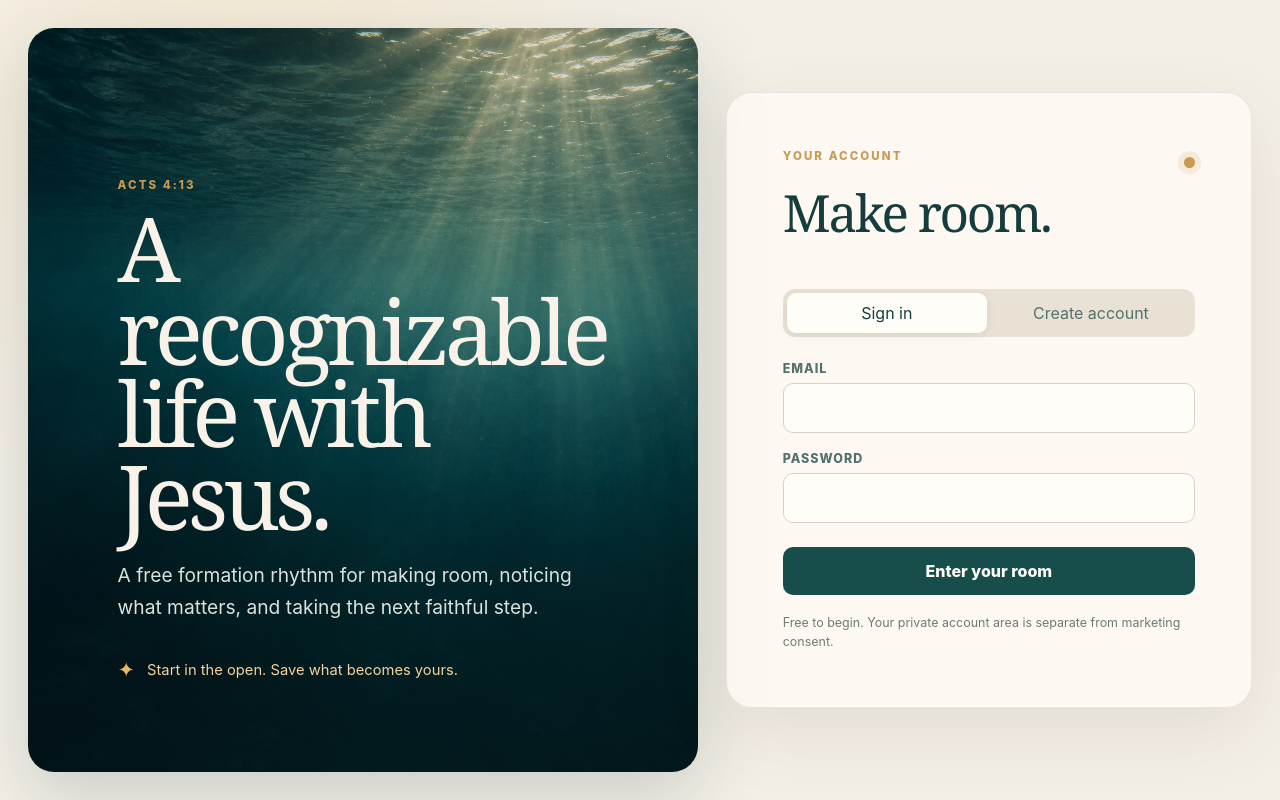
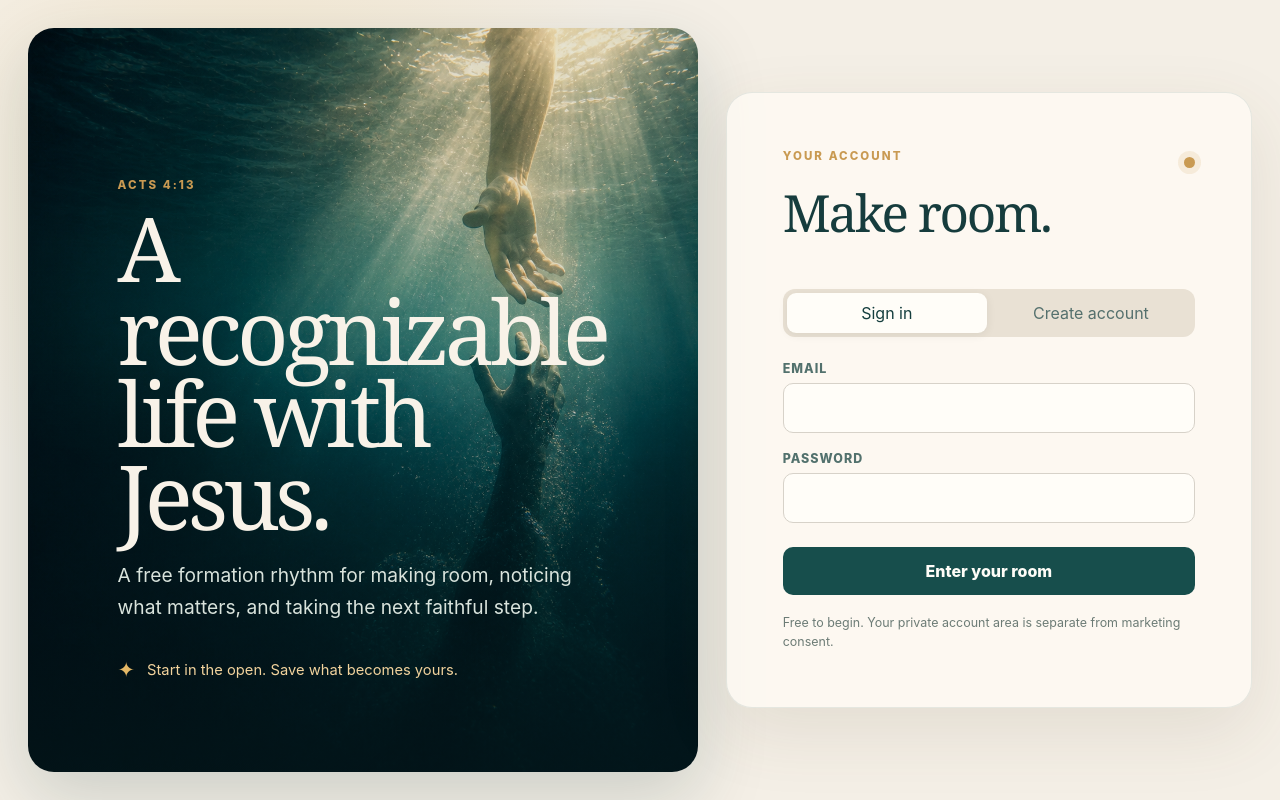
Before and after one commit to cbinion73/acts413, a React (Vite) app: page / in a window 1280 px wide. Built offline with nearby package versions, Linux system fonts and the light colour scheme; no server answers.

Commit message:
Add original rescue hero artwork

```diff
--- a/src/styles.css
+++ b/src/styles.css
@@ -27,7 +27,7 @@ button, input { font: inherit; }
   padding: clamp(32px, 7vw, 96px);
   min-height: calc(100vh - 56px);
   color: #f8f2e8;
-  background-image: linear-gradient(180deg, rgba(4, 42, 45, .1) 0%, rgba(4, 42, 45, .18) 42%, rgba(3, 27, 31, .72) 100%), url('/images/acts413-deep-water-hero.png');
+  background-image: linear-gradient(180deg, rgba(4, 42, 45, .08) 0%, rgba(4, 42, 45, .14) 42%, rgba(3, 27, 31, .7) 100%), url('/images/acts413-rescue-hero.png');
   background-position: center;
   background-size: cover;
   box-shadow: 0 24px 70px rgba(19, 56, 55, .18);
```
Also changed, not shown: public/images/acts413-rescue-hero.png (added).
